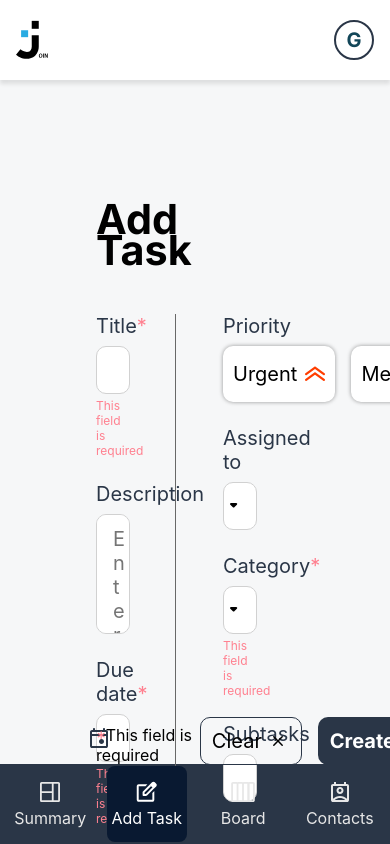
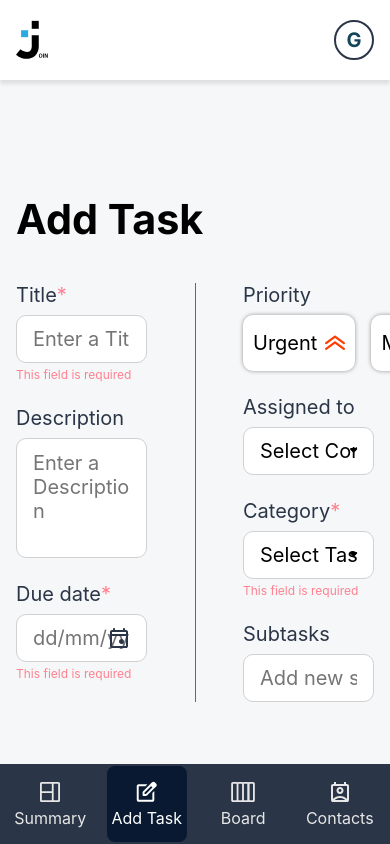
Before and after one commit to AnastasiaRoberz/join, an Angular app: page /add-task in a window 390 px wide. Shown: the top 844 px of the page. Built offline with nearby package versions, Linux system fonts and the light colour scheme; a web font is replaced by a local one.

Commit message:
style fix: form responsive

```diff
--- a/src/app/features/main/add-task/add-task.scss
+++ b/src/app/features/main/add-task/add-task.scss
@@ -3,7 +3,7 @@
 :host {
   width: 100%;
   height: 100%;
-  padding-inline: 96px 136px;
+  padding-inline: calcClamp(16, 96, 1440, 769) calcClamp(16, 136, 1440, 769);
   padding-block: 124px 66px;
   background-color: $main-bg;
 }
@@ -14,6 +14,14 @@
   display: flex;
   flex-direction: column;
   gap: 48px;
+}
+
+form {
+  width: 100%;
+  height: 100%;
+  display: flex;
+  flex-direction: column;
+  justify-content: space-between;
 }
 
 .required {
@@ -36,8 +44,6 @@
   display: flex;
   justify-content: space-between;
   align-items: flex-end;
-  position: absolute;
-  bottom: 79px;
 
   &__buttons {
     display: flex;
```
